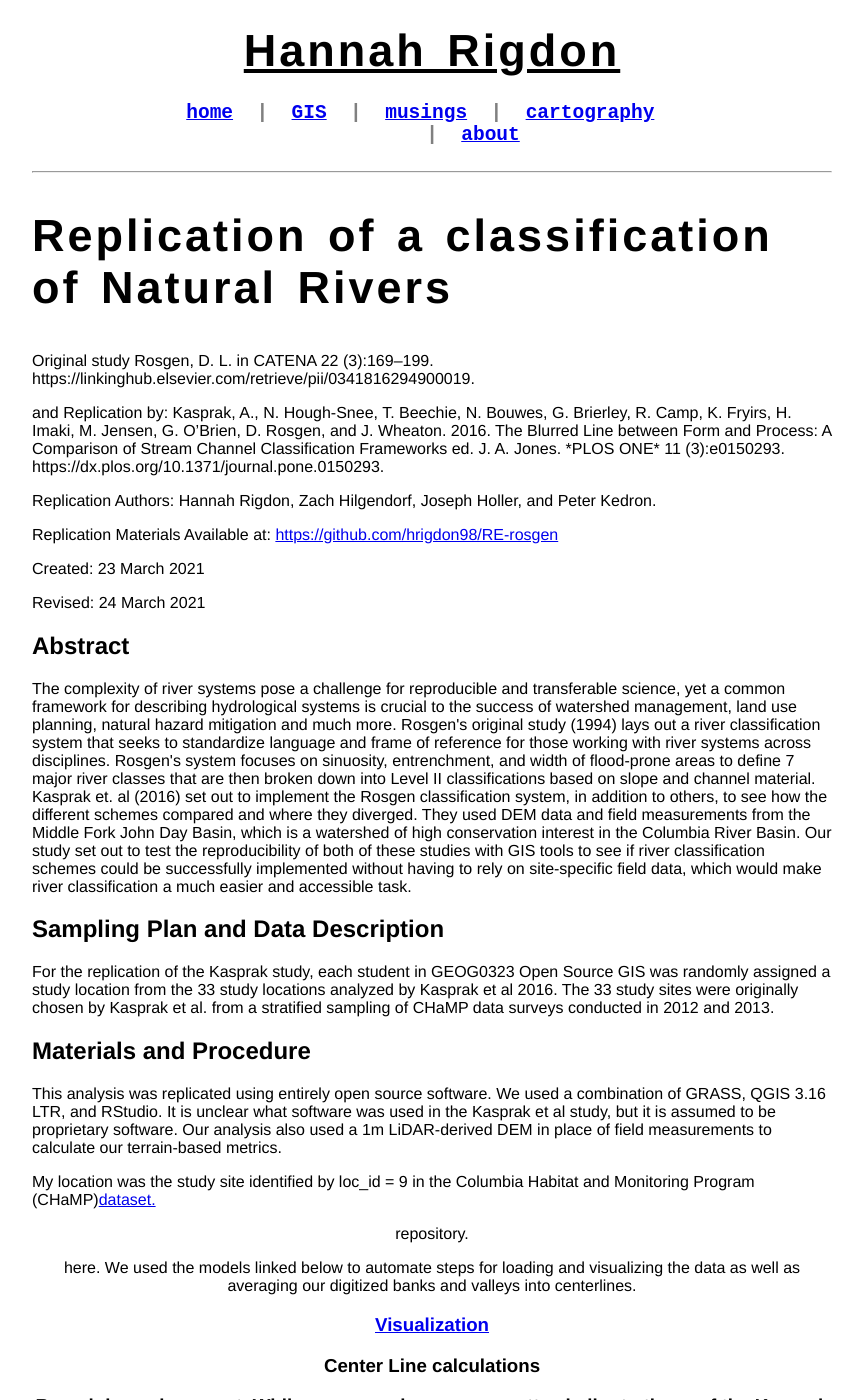
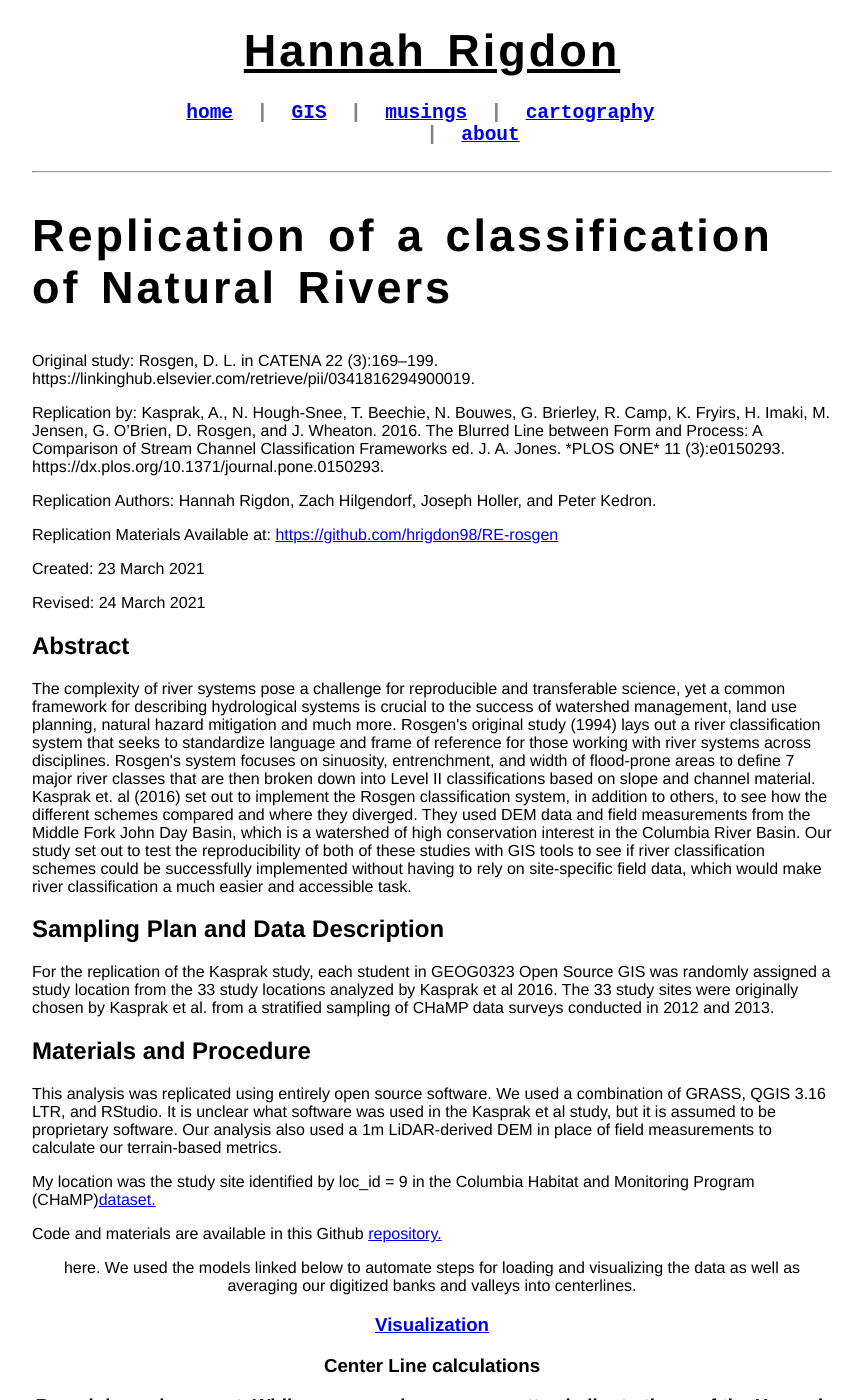
Before and after one commit to hrigdon98/hrigdon98.github.io, a Jekyll site: the page rosgen/report.html, which Jekyll copies as it is, in a window 1280 px wide and 1400 px high. Shown: the whole window, without its empty margins (208-1071 px from the left). Built offline with Jekyll 4.4.1, drawn with Linux system fonts in a browser that asks for light colours; nearby versions of some CDN libraries.

Commit message:
Update report.html

```diff
--- a/rosgen/report.html
+++ b/rosgen/report.html
@@ -29,10 +29,10 @@
 
       <h1 style="text-align:left"> Replication of a classification of Natural Rivers </h1>
 
-      <p style="text-align:left">Original study Rosgen, D. L. in CATENA 22 (3):169–199. https://linkinghub.elsevier.com/retrieve/pii/0341816294900019.</p>
+      <p style="text-align:left">Original study: Rosgen, D. L. in CATENA 22 (3):169–199. https://linkinghub.elsevier.com/retrieve/pii/0341816294900019.</p>
 
 
-<p style="text-align:left">and Replication by: Kasprak, A., N. Hough-Snee, T. Beechie, N. Bouwes, G. Brierley, R. Camp, K. Fryirs, H. Imaki, M. Jensen, G. O’Brien, D. Rosgen, and J. Wheaton. 2016. The Blurred Line between Form and Process: A Comparison of Stream Channel Classification Frameworks ed. J. A. Jones. *PLOS ONE* 11 (3):e0150293. https://dx.plos.org/10.1371/journal.pone.0150293. </p>
+<p style="text-align:left"> Replication by: Kasprak, A., N. Hough-Snee, T. Beechie, N. Bouwes, G. Brierley, R. Camp, K. Fryirs, H. Imaki, M. Jensen, G. O’Brien, D. Rosgen, and J. Wheaton. 2016. The Blurred Line between Form and Process: A Comparison of Stream Channel Classification Frameworks ed. J. A. Jones. *PLOS ONE* 11 (3):e0150293. https://dx.plos.org/10.1371/journal.pone.0150293. </p>
 
 <p style="text-align:left">Replication Authors:
   Hannah Rigdon, Zach Hilgendorf, Joseph Holler, and Peter Kedron.</p>
@@ -53,15 +53,15 @@
 <p style="text-align:left"> This analysis was replicated using entirely open source software. We used a combination of GRASS, QGIS 3.16 LTR, and RStudio. It is unclear what software was used in the Kasprak et al study, but it is assumed to be proprietary software. Our analysis also used a  1m LiDAR-derived DEM in place of field measurements to calculate our terrain-based metrics. </p>
 
 <p style="text-align:left">My location was the study site identified by loc_id = 9 in the Columbia Habitat and Monitoring Program (CHaMP)<a href = "https://github.com/hrigdon98/RE-rosgen/tree/main/data/raw/public">dataset.</a></p>
+<p style="text-align:left">Code and materials are available in this Github <a href = "https://github.com/hrigdon98/RE-rosgen">repository.</a></p>
 
- <p style="text-align:left> Code and materials are available in this GitHub <a href = "https://github.com/hrigdon98/RE-rosgen"> repository. </a> </p>
 
  <p style="text-align:left> A detailed outline of GRASS procedures can be found <a href = "https://github.com/hrigdon98/RE-rosgen/blob/main/procedure/protocols/1-Research_Protocol_GRASS.pdf">here.</a> We used the models linked below to automate steps for loading and visualizing the data as well as averaging our digitized banks and valleys into centerlines.
 
  <h3 style="text-align:left> Models:</h3>
 
  <p style="text-align:left> <a href = "https://github.com/hrigdon98/RE-rosgen/blob/main/procedure/code/visualize.gxm">Visualization </a> </p>
- <p style="text-align:left><a href= "https://github.com/hrigdon98/RE-rosgen/blob/main/procedure/code/center_line_length.gxm"> Center Line calculations </a> </p>
+ <p style="text-align:left> <a href= "https://github.com/hrigdon98/RE-rosgen/blob/main/procedure/code/center_line_length.gxm"> Center Line calculations</a> </p>
 
 <p style="text-align:left> We then moved into RStudio and further analyzed our data to graph longitudinal profiles and cross-section analyses, following this <a href = "https://github.com/hrigdon98/RE-rosgen/blob/main/procedure/code/2-ProfileViewer.Rmd">R markdown document.</a> While our procedures were pretty similar to those of the Kasprak et al study, there are a few key differences. This analysis, as stated, relied entirely on open source software, so our calculations of values in Table 2 have a little more subjectivity than those that could be produced by a proprietary GIS tool. The other important difference is the resolution of our DEM data. The Kasprak study used elevation data with a resolution of 0.1 meters, whereas our DEM was 1m. Although you can see some artifacts in the shaded relief, 1m is still an incredibly fine resolution and shouldn't affect the outcome of our results.</p>
 
```
